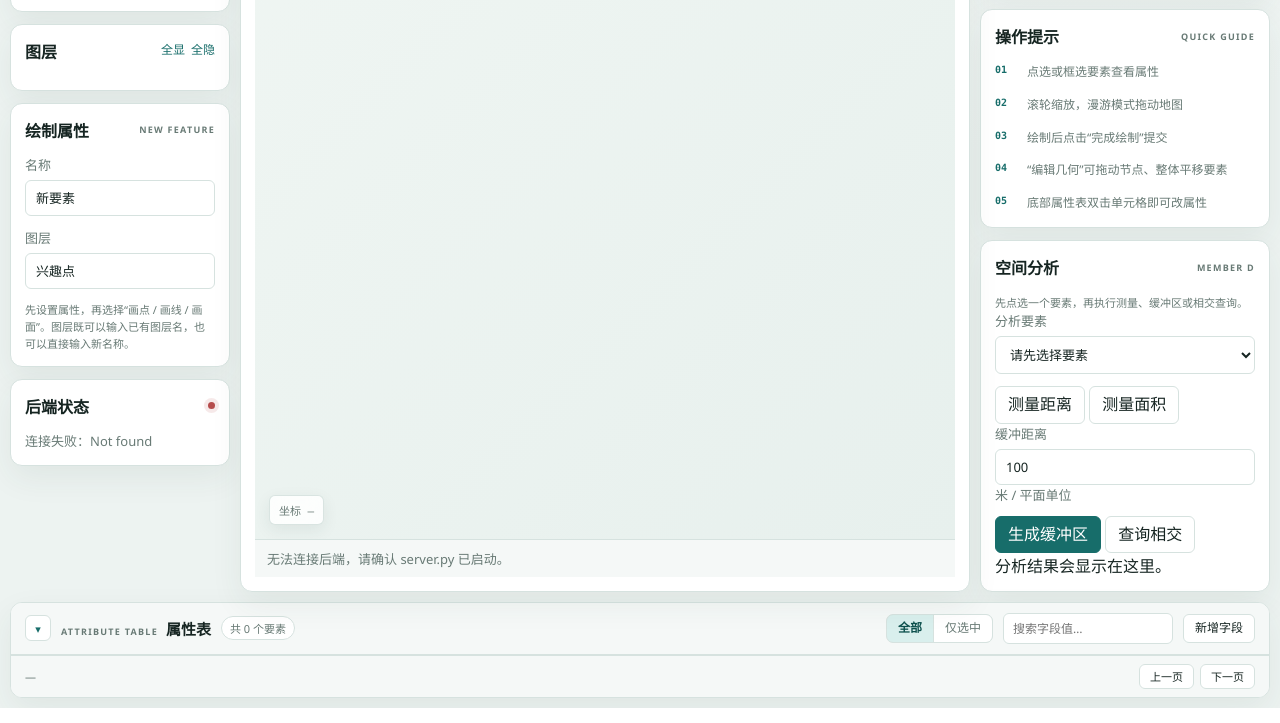
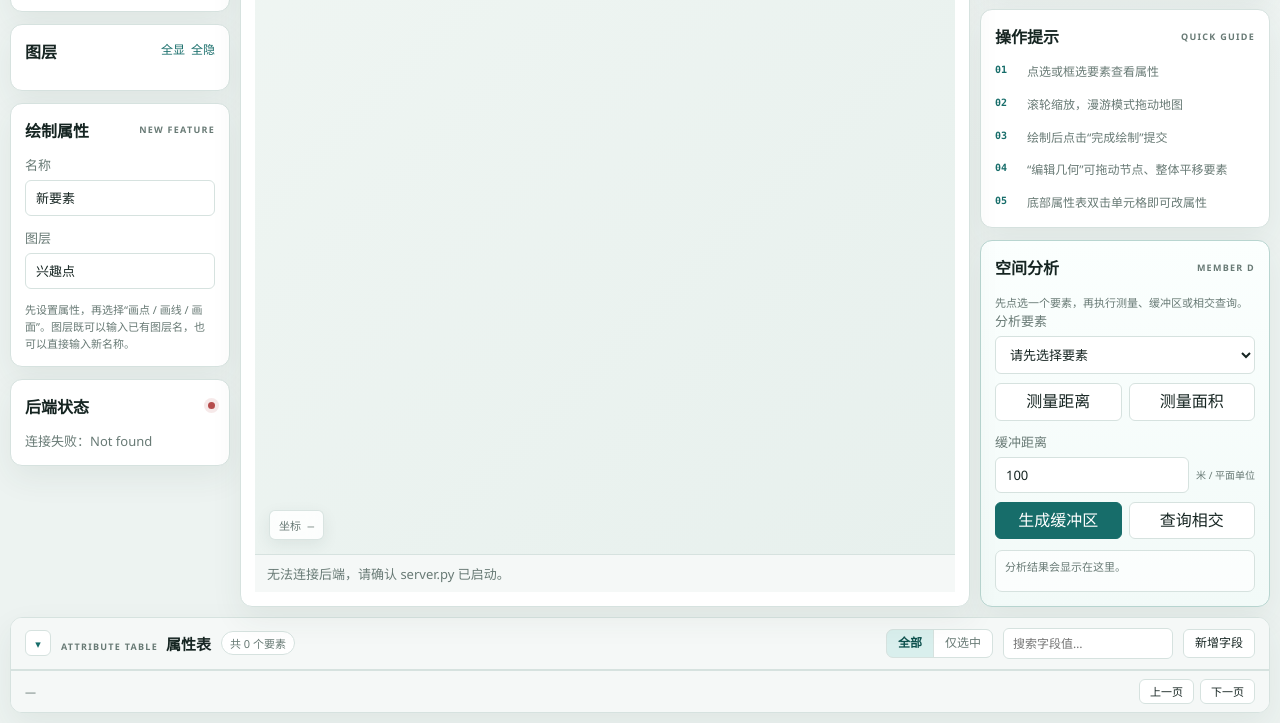
Before and after one commit to cy873994525-blip/GIS, a plain HTML site: page static/index.html in a window 1280 px wide. Shown: the part 421-1144 px from the top of the page. Drawn offline with Linux system fonts and the light colour scheme; no server answers.

Commit message:
feat: style spatial analysis panel
Added styles for analysis panel and results.

```diff
--- a/static/styles.css
+++ b/static/styles.css
@@ -947,6 +947,74 @@ section {
   font-weight: 700;
 }
 
+.analysis-panel {
+  border-color: #b8d5d0;
+  background: linear-gradient(180deg, #fbfffe, #f2faf8);
+}
+
+.analysis-panel label {
+  margin-bottom: 9px;
+}
+
+.analysis-panel select,
+.analysis-panel input {
+  min-width: 0;
+}
+
+.analysis-measure-actions,
+.analysis-actions {
+  display: grid;
+  grid-template-columns: 1fr 1fr;
+  gap: 7px;
+  margin: 4px 0 11px;
+}
+
+.analysis-inline-input {
+  display: flex;
+  align-items: center;
+  gap: 7px;
+}
+
+.analysis-inline-input input {
+  flex: 1;
+}
+
+.analysis-inline-input span {
+  flex: 0 0 auto;
+  color: var(--muted);
+  font-size: 10px;
+}
+
+.analysis-result {
+  min-height: 42px;
+  padding: 8px 9px;
+  border: 1px solid var(--border);
+  border-radius: 7px;
+  background: rgba(255, 255, 255, 0.72);
+  color: var(--muted);
+  font-size: 11px;
+  line-height: 1.45;
+  overflow-wrap: anywhere;
+}
+
+.analysis-result.success {
+  border-color: #9bc8bf;
+  background: #effaf7;
+  color: var(--primary-dark);
+}
+
+.analysis-result.warning {
+  border-color: #e4c997;
+  background: #fffaf0;
+  color: #8a6123;
+}
+
+.analysis-result.error {
+  border-color: #e4b8b8;
+  background: #fff7f7;
+  color: var(--danger);
+}
+
 @media (max-width: 1280px) {
   .topbar {
     gap: 14px;
```
